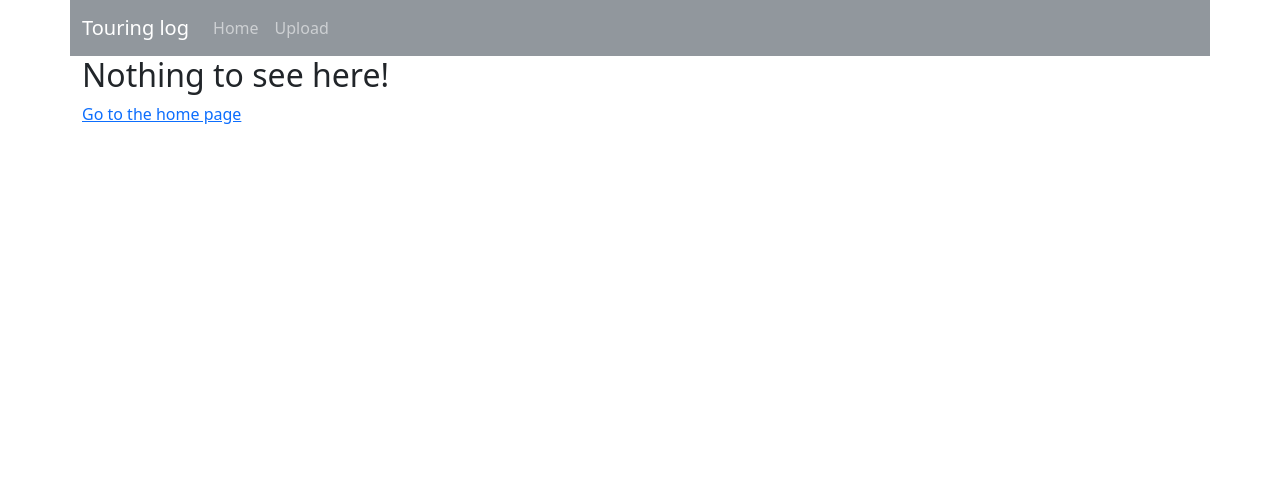
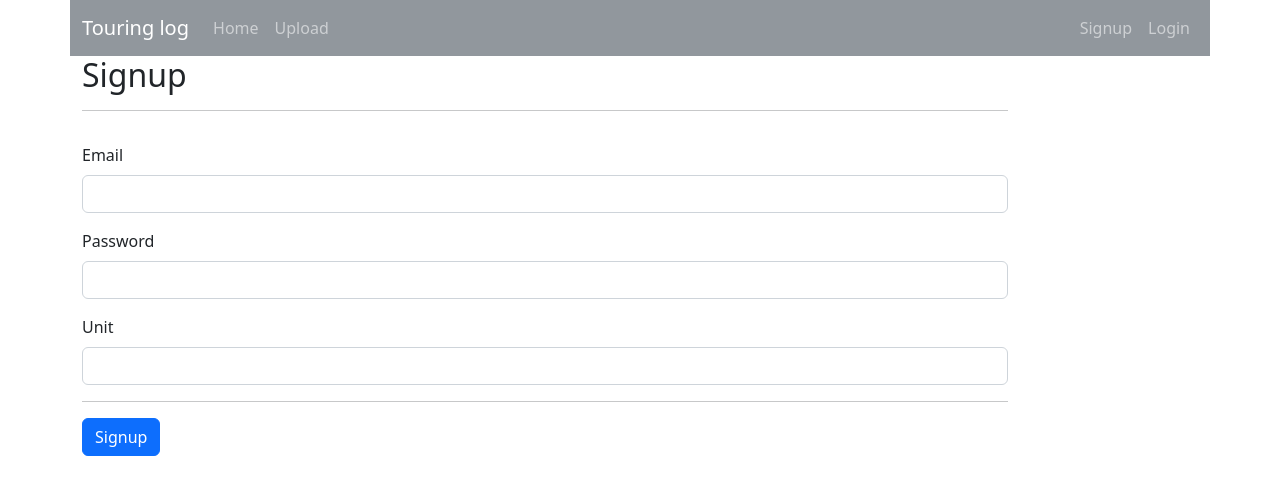
Before and after one commit to ktr03rtk/touring-log-service, a React (Create React App) app in the folder frontend/: page /signup in a window 1280 px wide. Shown: the top 494 px of the page. Built offline with nearby package versions, Linux system fonts and the light colour scheme.

Commit message:
feature: signup

```diff
--- a/frontend/src/App.tsx
+++ b/frontend/src/App.tsx
@@ -1,20 +1,27 @@
+import { useState } from 'react';
 import { Route, Routes, Link } from 'react-router-dom';
 
 import './App.css';
 import Home from './components/Home';
+import Login from './components/Login';
 import Nav from './components/Nav';
+import Signup from './components/Signup';
 import Upload from './components/Upload';
 
 function App() {
+  const [jwt, setJwt] = useState('');
+
   return (
     <>
       <div className='container'>
         <div className='row'>
-          <Nav />
+          <Nav jwt={jwt} setJwt={setJwt} />
           <div className='col-md-10'>
             <Routes>
               <Route path='/' element={<Home />} />
               <Route path='/upload' element={<Upload />} />
+              <Route path='/signup' element={<Signup />} />
+              <Route path='/login' element={<Login />} />
               <Route path='*' element={<NoMatch />} />
             </Routes>
           </div>
--- /dev/null
+++ b/frontend/src/components/Input.tsx
@@ -0,0 +1,33 @@
+type InputProperties = {
+  name: string;
+  title: string;
+  type: string;
+  value?: string | number;
+  handleChange: (e: React.ChangeEvent<HTMLInputElement | HTMLSelectElement | HTMLTextAreaElement>) => void;
+  placeholder?: string;
+  className?: string;
+  errorDiv?: string;
+  errorMsg?: string;
+};
+
+const Input = (props: InputProperties) => {
+  return (
+    <div className='mb-3'>
+      <label htmlFor={props.name} className='form-label'>
+        {props.title}
+      </label>
+      <input
+        type={props.type}
+        className={`form-control ${props.className}`}
+        id={props.name}
+        name={props.name}
+        value={props.value}
+        onChange={props.handleChange}
+        placeholder={props.placeholder}
+      />
+      <div className={props.errorDiv}>{props.errorMsg}</div>
+    </div>
+  );
+};
+
+export default Input;
--- /dev/null
+++ b/frontend/src/components/Login.tsx
@@ -0,0 +1,5 @@
+const Login = () => {
+  return <h2>Login</h2>;
+};
+
+export default Login;
--- a/frontend/src/components/Nav.tsx
+++ b/frontend/src/components/Nav.tsx
@@ -1,12 +1,61 @@
+import { useState, useEffect } from 'react';
 import { Link } from 'react-router-dom';
 
-const Nav = () => {
+type NavProperties = {
+  jwt: string;
+  setJwt: React.Dispatch<React.SetStateAction<string>>;
+};
+
+const Nav = ({ jwt, setJwt }: NavProperties) => {
+  const [loginLink, setLoginLink] = useState(<></>);
+
+  const logout = () => {
+    setJwt('');
+    window.localStorage.removeItem('jwt');
+  };
+
+  useEffect(() => {
+    if (jwt == '') {
+      setLoginLink(
+        <ul className='navbar-nav me-auto mb-2 mb-lg-0'>
+          <li className='nav-item'>
+            <Link to='/signup' className='nav-link'>
+              Signup
+            </Link>
+          </li>
+          <li className='nav-item'>
+            <Link to='/login' className='nav-link'>
+              Login
+            </Link>
+          </li>
+        </ul>,
+      );
+    } else {
+      setLoginLink(
+        <Link to='/logout' className='nav-link' onClick={logout}>
+          Logout
+        </Link>,
+      );
+    }
+  }, [jwt]);
+
   return (
     <nav className='navbar navbar-expand-lg bg-secondary navbar-dark bg-opacity-75'>
       <div className='container-fluid'>
         <Link to='/' className='navbar-brand'>
           Touring log
         </Link>
+        <button
+          className='navbar-toggler'
+          type='button'
+          data-bs-toggle='collapse'
+          data-bs-target='#navbarTogglerDemo02'
+          aria-controls='navbarTogglerDemo02'
+          aria-expanded='false'
+          aria-label='Toggle navigation'
+        >
+          <span className='navbar-toggler-icon'></span>
+        </button>
         <div className='collapse navbar-collapse' id='navbarSupportedContent'>
           <ul className='navbar-nav me-auto mb-2 mb-lg-0'>
             <li className='nav-item'>
@@ -20,6 +69,7 @@ const Nav = () => {
               </Link>
             </li>
           </ul>
+          <div className='text-end'>{loginLink}</div>
         </div>
       </div>
     </nav>
--- /dev/null
+++ b/frontend/src/components/Signup.tsx
@@ -0,0 +1,123 @@
+import { useState } from 'react';
+import { useNavigate } from 'react-router-dom';
+
+import Alert from './Alert';
+import Input from './Input';
+
+import type { AlertType } from '../types/Alert';
+
+type FormData = {
+  email: string;
+  password: string;
+  unit: string;
+};
+
+const Signup = () => {
+  const [formData, setFormData] = useState<FormData>({ email: '', password: '', unit: '' });
+  const [errors, setErrors] = useState<string[]>(['']);
+  const [alert, setAlert] = useState<AlertType>({ type: 'd-none', message: '' });
+  const navigate = useNavigate();
+
+  const handleSubmit = (e: React.FormEvent<HTMLFormElement>) => {
+    e.preventDefault();
+
+    const err = [];
+
+    if (formData.email === '') {
+      err.push('email');
+    }
+
+    if (formData.password === '') {
+      err.push('password');
+    }
+
+    if (formData.password === '') {
+      err.push('unit');
+    }
+
+    if (err.length > 0) {
+      setErrors(err);
+      return false;
+    }
+
+    const data = new FormData(e.currentTarget);
+    const payload = Object.fromEntries(data.entries());
+    const myHeaders = new Headers();
+    myHeaders.append('Content-Type', 'application/json');
+
+    const requestOptions = {
+      method: 'POST',
+      body: JSON.stringify(payload),
+      headers: myHeaders,
+    };
+
+    // TODO: fix
+    // fetch(`${process.env.REACT_APP_API_URL}/v1/signup`, requestOptions)
+    fetch('http://192.168.10.104:8080/v1/signup', requestOptions)
+      .then((res) => res.json())
+      .then((data) => {
+        if (data.error) {
+          setAlert({
+            type: 'alert-danger',
+            message: data.error.message,
+          });
+        } else {
+          navigate('/login');
+        }
+      });
+  };
+
+  const handleChange = (e: React.ChangeEvent<HTMLInputElement | HTMLSelectElement | HTMLTextAreaElement>) => {
+    const { name, value } = e.target;
+    setFormData({ ...formData, [name]: value });
+  };
+
+  const hasError = (key: string) => {
+    return errors.indexOf(key) !== -1;
+  };
+
+  return (
+    <>
+      <h2>Signup</h2>
+      <hr />
+      <Alert alertType={alert.type} alertMessage={alert.message} />
+
+      <form className='pt-3' onSubmit={handleSubmit}>
+        <Input
+          title={'Email'}
+          type={'email'}
+          name={'email'}
+          handleChange={handleChange}
+          className={hasError('email') ? 'is-invalid' : ''}
+          errorDiv={hasError('email') ? 'text-danger' : 'd-none'}
+          errorMsg={'Please enter a valid email address'}
+        />
+
+        <Input
+          title={'Password'}
+          type={'password'}
+          name={'password'}
+          handleChange={handleChange}
+          className={hasError('password') ? 'is-invalid' : ''}
+          errorDiv={hasError('password') ? 'text-danger' : 'd-none'}
+          errorMsg={'Please enter a valid password'}
+        />
+
+        <Input
+          title={'Unit'}
+          type={'unit'}
+          name={'unit'}
+          handleChange={handleChange}
+          className={hasError('unit') ? 'is-invalid' : ''}
+          errorDiv={hasError('unit') ? 'text-danger' : 'd-none'}
+          errorMsg={'Please enter a valid unit'}
+        />
+        <hr />
+
+        <button className='btn btn-primary'>Signup</button>
+      </form>
+    </>
+  );
+};
+
+export default Signup;
--- a/frontend/src/components/Upload.tsx
+++ b/frontend/src/components/Upload.tsx
@@ -39,6 +39,8 @@ const Upload = () => {
               body: data,
             };
 
+            // TODO: fix
+            // fetch(`${process.env.REACT_APP_API_URL}/v1/upload`, requestOptions)
             fetch('http://192.168.10.104:8080/v1/upload', requestOptions)
               .then((res) => res.json())
               .then((data) => {
@@ -78,7 +80,7 @@ const Upload = () => {
 
         <form onSubmit={confirmOnSubmit}>
           <label htmlFor='id1' className='d-grid gap-2 col-6 mx-auto'>
-            <span className='btn btn-primary opacity-75'>SELECT</span>
+            <span className='btn btn-primary'>SELECT</span>
             <input
               style={{ display: 'none' }}
               id='id1'
@@ -107,12 +109,12 @@ const Upload = () => {
           <br />
 
           {isLoading ? (
-            <button className='btn btn-primary opacity-75 gap-2 col-6 mx-auto' type='submit' disabled>
+            <button className='btn btn-primary  gap-2 col-6 mx-auto' type='submit' disabled>
               <span className='spinner-border spinner-border-sm' role='status' aria-hidden='true'></span>
               UPLOADING...
             </button>
           ) : (
-            <button className='btn btn-primary opacity-75 d-grid gap-2 col-6 mx-auto' type='submit'>
+            <button className='btn btn-primary  d-grid gap-2 col-6 mx-auto' type='submit'>
               UPLOAD
             </button>
           )}
```
